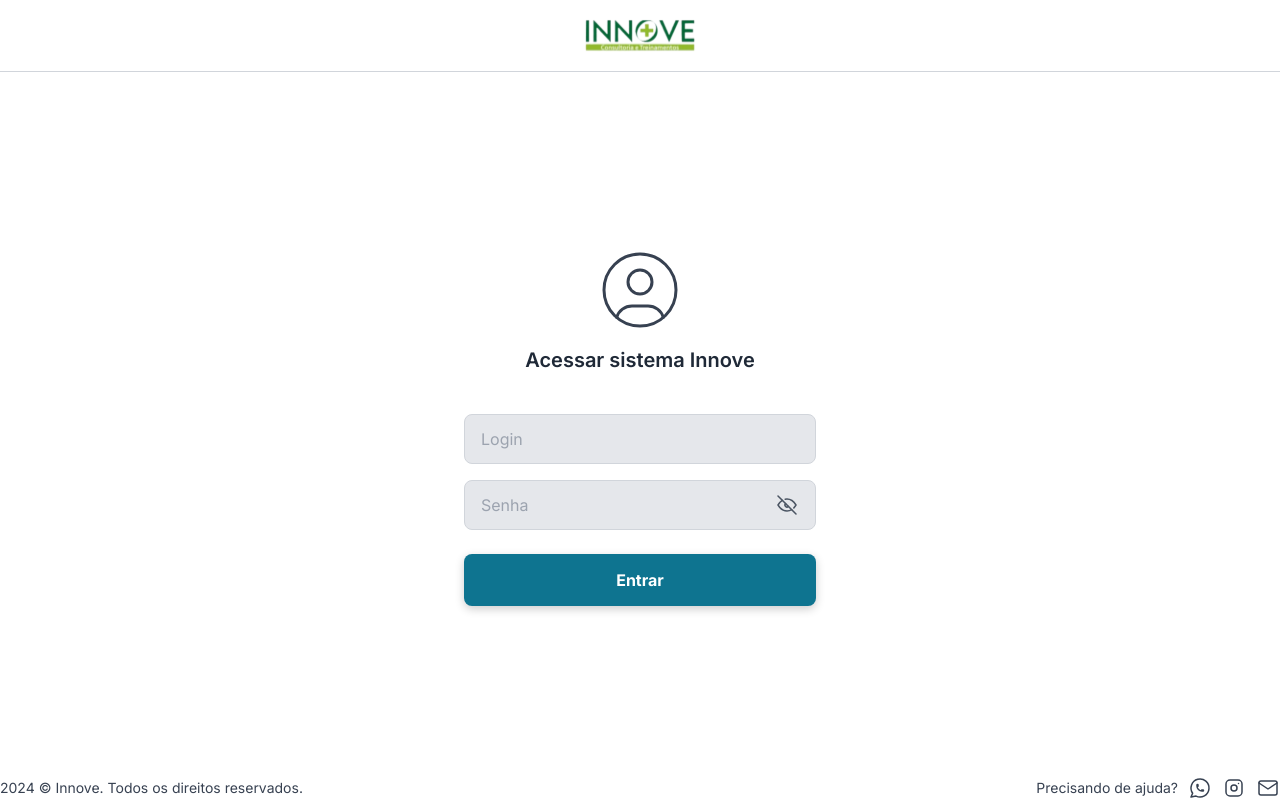
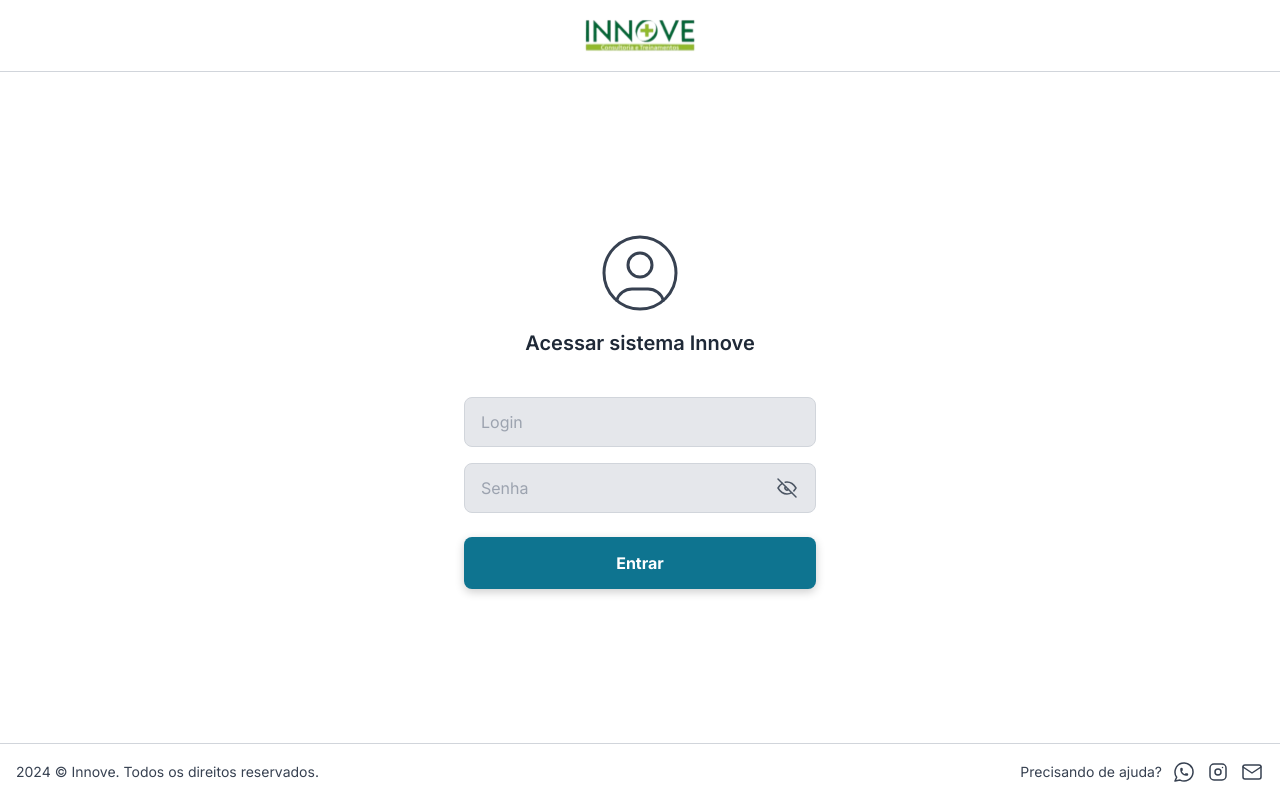
Before and after one commit to enzoodev/innove-web, a Next.js app: page /auth/Login in a window 1280 px wide. Built offline with nearby package versions, Linux system fonts and the light colour scheme; no server answers.

Commit message:
refactor: Update LayoutAuth component to include 'type' prop for Footer component

```diff
--- a/src/components/layout/LayoutAuth.tsx
+++ b/src/components/layout/LayoutAuth.tsx
@@ -34,7 +34,7 @@ export const LayoutAuth: React.NamedExoticComponent<Props> = memo(
           <main className="w-full h-full flex items-center justify-center">
             {children}
           </main>
-          <Footer />
+          <Footer type="auth" />
         </div>
       </Fragment>
     )
```
